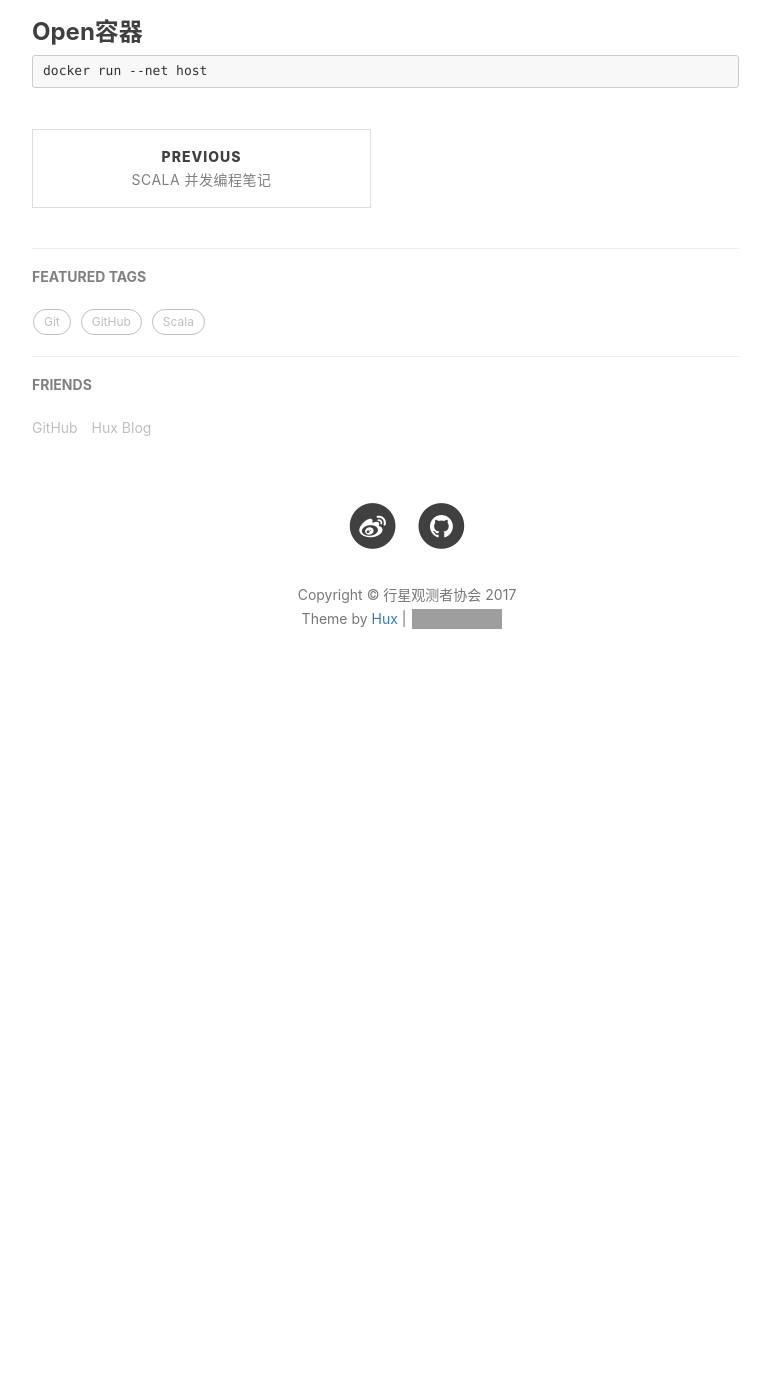
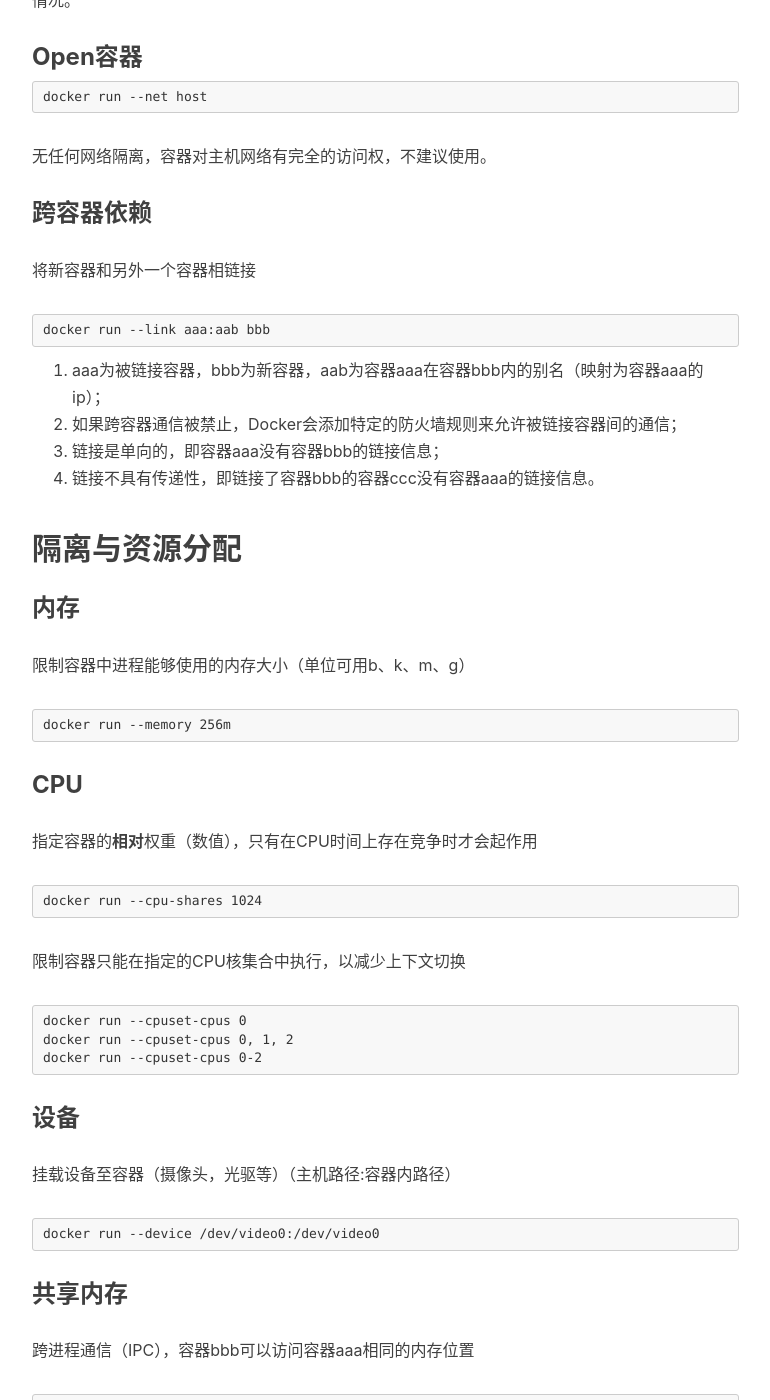
Before and after one commit to izumookuni/izumookuni.github.io, a Jekyll site: the page built from _posts/2017-11-05-docker-note.md, in a window 1280 px wide and 1400 px high, scrolled down 8851 px. Shown: the whole window, without its empty margins (233-1003 px from the left). Built offline with Jekyll 4.4.1, drawn with Linux system fonts in a browser that asks for light colours; nearby versions of some CDN libraries; comment, search, counter and statistics services are not loaded; before the commit the page ends 9574 px from its top, so only the background shows below that; some of the changed text lies outside the part shown; grey boxes are pictures that could not be loaded.

Commit message:
add some word to docker-note

```diff
--- a/_posts/2017-11-05-docker-note.md
+++ b/_posts/2017-11-05-docker-note.md
@@ -8,7 +8,7 @@ tags:
     - Linux
 ---
 
->> 本文章目前为未完成状态，随时会加入新内容。
+> 本文章目前为未完成状态，随时会加入新内容。
 
 ## Docker命令
 
@@ -32,7 +32,7 @@ tags:
 
     docker run -it
 
-依赖其它容器（容器名:容器内部别名）
+依赖其它容器（容器名:容器内部别名）（查看[跨容器依赖](#krqyl)）
 
     docker run --link xxx:yyy
 
@@ -46,7 +46,7 @@ tags:
 
 为容器添加环境变量
 
-    docker run -e e1=aaa -e e2= bbb
+    docker run -e e1=aaa -e e2=bbb
 
 为容器添加挂载点（内部路径 或 主机路径:内部路径）（查看[存储卷](#ccj)）
 
@@ -304,6 +304,76 @@ docker top xxx
     docker run --name aaa //被连接的容器
     docker run --net container:aaa --name bbb
 
+两个容器共享它们开放的端口。适合容器想要互相通信，但不想赋予对方对自己资源的直接访问权的情况。
+
 ### Open容器
 
     docker run --net host
+
+无任何网络隔离，容器对主机网络有完全的访问权，不建议使用。
+
+<span id="krqyl"></span>
+
+### 跨容器依赖
+
+将新容器和另外一个容器相链接
+
+    docker run --link aaa:aab bbb
+
+1. aaa为被链接容器，bbb为新容器，aab为容器aaa在容器bbb内的别名（映射为容器aaa的ip）；
+2. 如果跨容器通信被禁止，Docker会添加特定的防火墙规则来允许被链接容器间的通信；
+3. 链接是单向的，即容器aaa没有容器bbb的链接信息；
+4. 链接不具有传递性，即链接了容器bbb的容器ccc没有容器aaa的链接信息。
+
+## 隔离与资源分配
+
+### 内存
+
+限制容器中进程能够使用的内存大小（单位可用b、k、m、g）
+
+    docker run --memory 256m
+
+### CPU
+
+指定容器的**相对**权重（数值），只有在CPU时间上存在竞争时才会起作用
+
+    docker run --cpu-shares 1024
+
+限制容器只能在指定的CPU核集合中执行，以减少上下文切换
+
+    docker run --cpuset-cpus 0
+    docker run --cpuset-cpus 0, 1, 2
+    docker run --cpuset-cpus 0-2
+
+### 设备
+
+挂载设备至容器（摄像头，光驱等）（主机路径:容器内路径）
+
+    docker run --device /dev/video0:/dev/video0
+
+### 共享内存
+
+跨进程通信（IPC），容器bbb可以访问容器aaa相同的内存位置
+
+    docker --ipc container:aaa bbb
+
+### 开放内存
+
+将容器和主机运行在同一个命名空间（一般情况下不推荐使用）
+
+    docker run --ipc host
+
+### 指定用户（run-as）
+
+指定容器使用的用户
+
+    docker -u uname
+    docker -u uid:gid
+
+1. uname必须在容器内存在
+2. uid、gid在容器内可以不存在
+3. 容器内的uname和主机中的同名uname具有相同的权限（主要影响卷`-v`）。除非想要主机的文件能够被容器访问，否则不要将文件以卷的形式挂载到容器上。
+
+### 特权容器
+
+    docker run --privileged
```
Also changed, not shown: other parts of _posts/2017-11-05-docker-note.md (+1 -1 lines), 1 other file.
